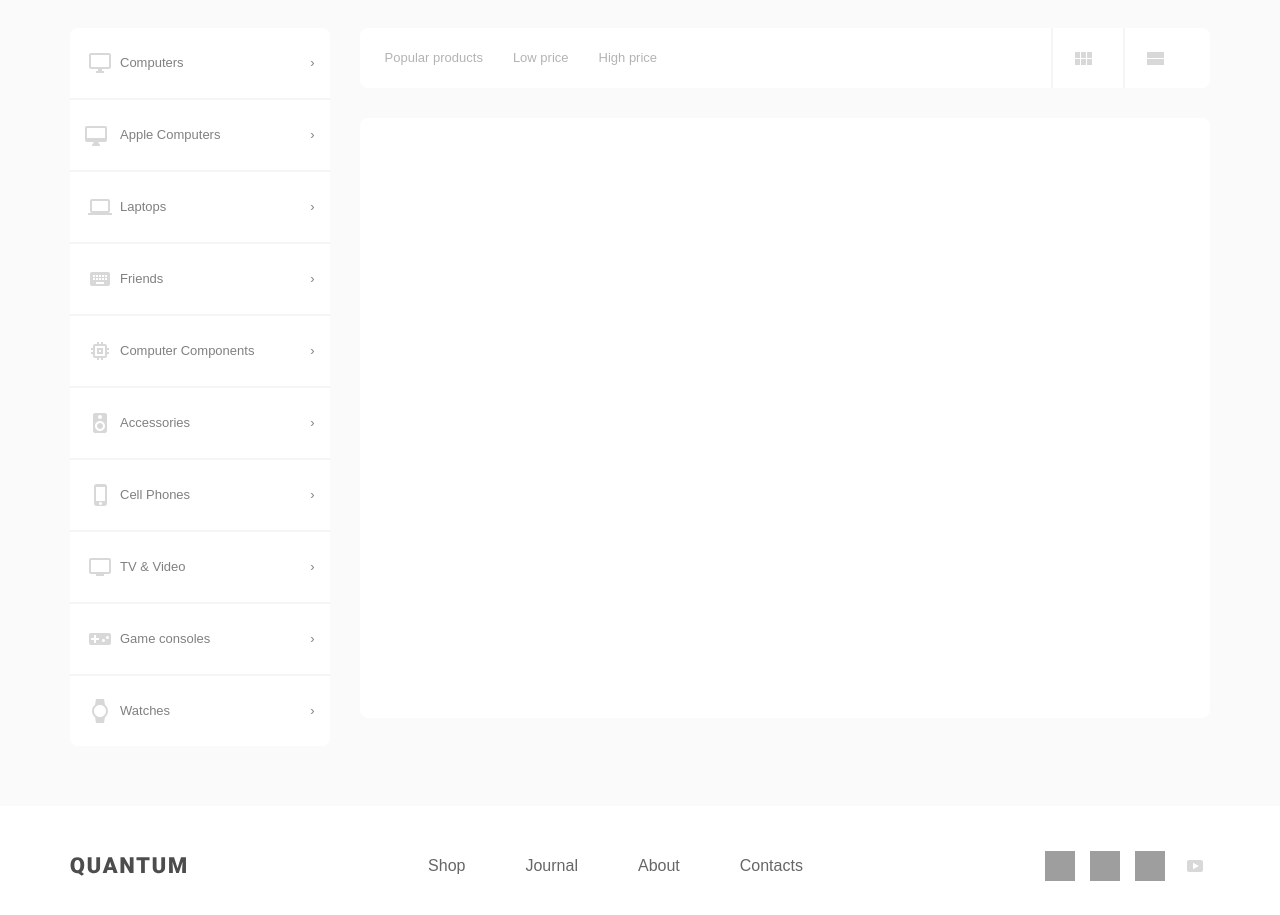
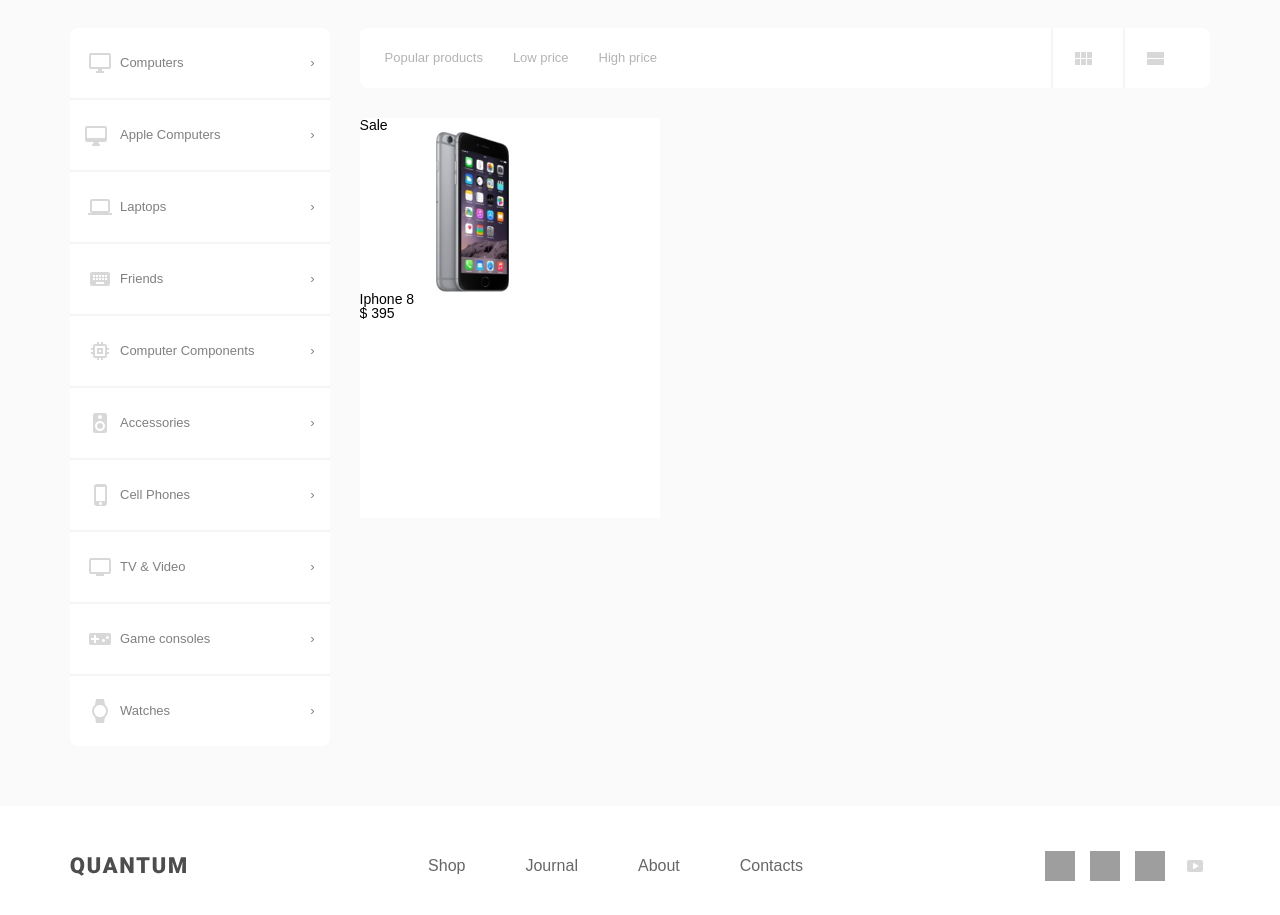
Before and after one commit to ArtBazhik/quantum-test, a React app: page / in a window 1280 px wide. Shown: the part 905-1820 px from the top of the page. Built offline with nearby package versions, Linux system fonts and the light colour scheme; grey boxes are pictures that could not be loaded.

Commit message:
Start work on cards product

```diff
--- a/src/Components/CardProduct/CardProduct.js
+++ b/src/Components/CardProduct/CardProduct.js
@@ -0,0 +1,32 @@
+import React from 'react'
+import s from './CardProduct.module.scss'
+import appleComputers from '../CategoriesProducts/AppleComputers'
+import cellPhone from '../CategoriesProducts/CellPhone'
+import laptops from '../CategoriesProducts/Laptops'
+import computers from '../CategoriesProducts/Computers'
+
+const CardProduct  = (props) => {
+  return (
+    <div className={s.card}>
+      <div className={s.cardHeader}>
+        <span className={s.sale}>Sale</span>
+        <span className={s.menu}></span>
+        <span className={s.favorite}></span>
+      </div>
+      <div className={s.productImg}>
+        <img src={cellPhone[0].image} alt=''/>
+      </div>
+      <div>{cellPhone[0].name}</div>
+      <ul className={s.stars}>
+        <li></li>
+        <li></li>
+        <li></li>
+        <li></li>
+        <li></li>
+      </ul>
+
+      <div className={s.price}>$ {cellPhone[0].price}</div>
+    </div>
+  )
+}
+export default CardProduct
--- /dev/null
+++ b/src/Components/CardProduct/CardProduct.module.scss
@@ -0,0 +1,10 @@
+.card{
+  width: 300px;
+  height: 400px;
+  background: #fff;
+  .cardHeader{
+    .favorite{}
+    .sale{}
+    .menu{}
+  }
+}
--- /dev/null
+++ b/src/Components/CategoriesProducts/AppleComputers.js
@@ -0,0 +1,29 @@
+import React from 'react'
+let appleComputers = [
+  {
+    name: 'Apple MacBook Air 13"(MVH42RU/A)',
+    price: '1100',
+  },
+  {
+    name: 'Apple MacBook Pro 13" (MPXQ2RU/A)',
+    price: '1250',
+  },
+  {
+    name: 'Apple MacBook 12" (MNYF2RU/A)',
+    price: '1600',
+  },
+  {
+    name: 'Apple MacBook Air 13.3" (MQD32RU/A)',
+    price: '1050',
+  },
+  {
+    name: 'Apple MacBook Pro 15" (MV912RU/A)',
+    price: '1500',
+  },
+  {
+    name: 'Apple MacBook Pro 16" (MVVK2RU/A)',
+    price: '1870',
+  }
+]
+
+export default appleComputers
--- /dev/null
+++ b/src/Components/CategoriesProducts/CellPhone.js
@@ -0,0 +1,32 @@
+import React from 'react'
+import img from '../CardProduct/image-1.png'
+
+let cellPhone = [
+  {
+    name: 'Iphone 8',
+    price: '395',
+    image: img
+  },
+  {
+    name: 'Iphone X',
+    price: '600',
+  },
+  {
+    name: 'Iphone Xr',
+    price: '610',
+  },
+  {
+    name: 'Iphone 11',
+    price: '780',
+  },
+  {
+    name: 'Iphone 11 Pro',
+    price: '900',
+  },
+  {
+    name: 'Iphone Xs',
+    price: '650',
+  }
+]
+
+export default cellPhone
--- /dev/null
+++ b/src/Components/CategoriesProducts/Computers.js
@@ -0,0 +1,29 @@
+import React from 'react'
+let computers = [
+  {
+    name: 'HP Pavilion 590-p0022ur (4JS60EA)',
+    price: '395',
+  },
+  {
+    name: 'Lenovo IdeaCentre 510S-07ICB (90K80079RS)',
+    price: '370',
+  },
+  {
+    name: 'HP 460-a220ur (6WF51EA)\n',
+    price: '300',
+  },
+  {
+    name: 'iRU Home 111 (MT 1152649)',
+    price: '200',
+  },
+  {
+    name: 'Acer Aspire TC-885 DG.E0XER.016',
+    price: '600',
+  },
+  {
+    name: 'HyperPC M3 (A1660)',
+    price: '1000',
+  }
+]
+
+export default computers
--- /dev/null
+++ b/src/Components/CategoriesProducts/Laptops.js
@@ -0,0 +1,21 @@
+import React from 'react'
+let laptops = [
+  {
+    name: 'HP 15-bs162ur (4RG67EA)',
+    price: '450',
+  },
+  {
+    name: 'ASUS F543UB-GQ1446T',
+    price: '400',
+  },
+  {
+    name: 'Lenovo IdeaPad S145-15IWL (81MV00DWRU)',
+    price: '380',
+  },
+  {
+    name: 'Lenovo IdeaPad 330-15ARR (81D2004JRU)',
+    price: '467',
+  }
+]
+
+export default laptops
--- a/src/Components/ShowProducts/ShowProducts.js
+++ b/src/Components/ShowProducts/ShowProducts.js
@@ -1,10 +1,10 @@
 import React from 'react'
-
+import CardProduct from '../CardProduct/CardProduct'
 
 const ShowProducts = () => {
   return(
     <div className="show-products">
-
+      <CardProduct/>
     </div>
   )
 }
--- a/src/Components/ShowProducts/ShowProducts.scss
+++ b/src/Components/ShowProducts/ShowProducts.scss
@@ -1,7 +1,5 @@
 .show-products{
   min-height: 600px;
-  background-color: white;
-
   border-radius: 8px;
   overflow: hidden;
   margin-left: 15px;
```
Also changed, not shown: src/Components/CardProduct/CardProduct.scss (deleted), src/Components/CardProduct/image-1.png (added).
